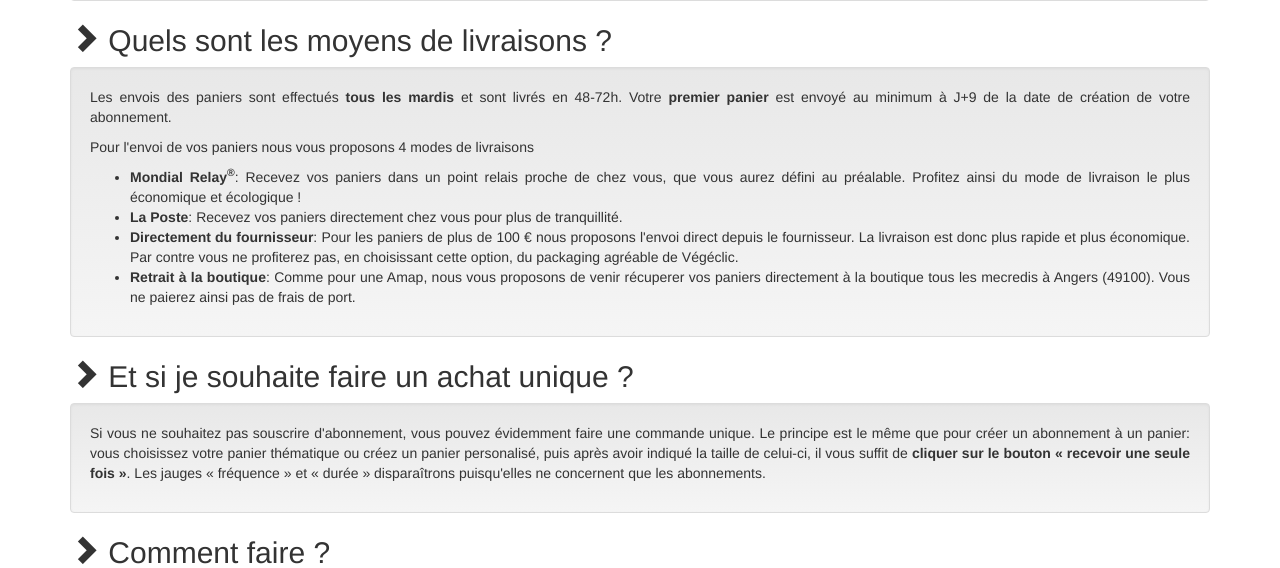
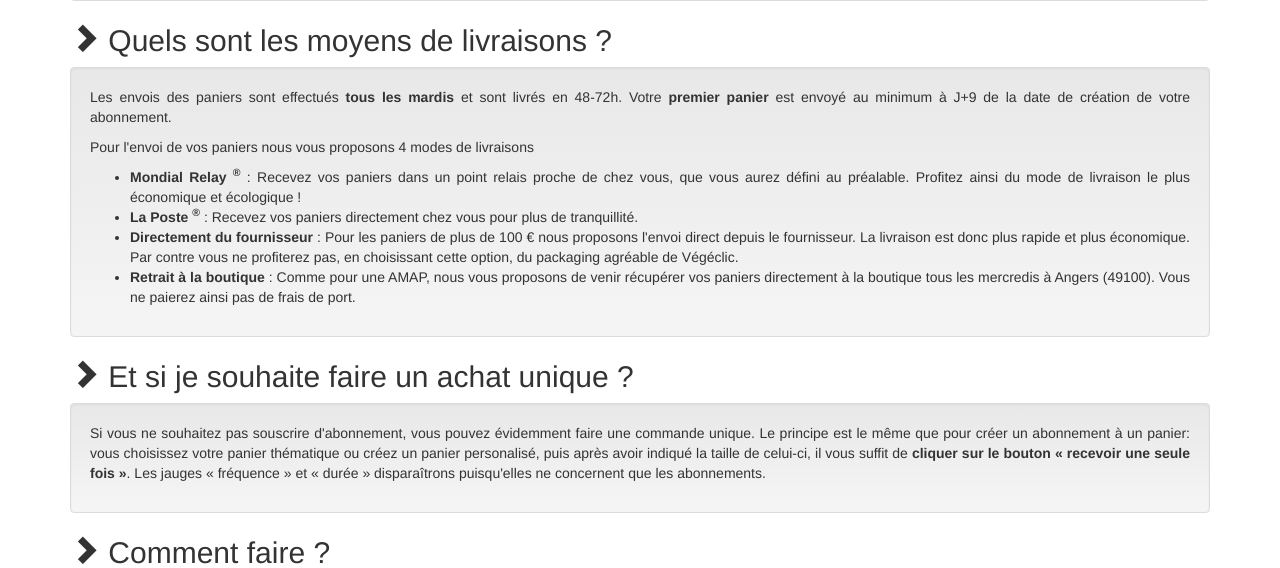
Before and after one commit to vegeclic/django-regularcom, a Django app: template templates/how.html in a window 1280 px wide. Shown: the part 1533-2101 px from the top of the page. Run offline with Django 3.2, Linux system fonts and the light colour scheme; the template is opened without the code that fills it, so the values that code supplies are empty; some libraries are stand-ins or nearby versions.

Commit message:
* templates/how.html: minor

```diff
--- a/templates/how.html
+++ b/templates/how.html
@@ -62,10 +62,10 @@
     <p>Les envois des paniers sont effectués <strong>tous les mardis</strong> et sont livrés en 48-72h. Votre <strong>premier panier</strong> est envoyé au minimum à J+9 de la date de création de votre abonnement.<p>
     <p>Pour l'envoi de vos paniers nous vous proposons 4 modes de livraisons
       <ul>
-	<li><strong>Mondial Relay<sup>®</sup></strong>: Recevez vos paniers dans un point relais proche de chez vous, que vous aurez défini au préalable. Profitez ainsi du mode de livraison le plus économique et écologique !</li>
-	<li><strong>La Poste</strong>: Recevez vos paniers directement chez vous pour plus de tranquillité.</li>
-	<li><strong>Directement du fournisseur</strong>: Pour les paniers de plus de 100 € nous proposons l'envoi direct depuis le fournisseur. La livraison est donc plus rapide et plus économique. Par contre vous ne profiterez pas, en choisissant cette option, du packaging agréable de Végéclic.</li>
-	<li><strong>Retrait à la boutique</strong>: Comme pour une Amap, nous vous proposons de venir récuperer vos paniers directement à la boutique tous les mecredis à Angers (49100). Vous ne paierez ainsi pas de frais de port.</li>
+	<li><strong>Mondial Relay <sup>®</sup></strong> : Recevez vos paniers dans un point relais proche de chez vous, que vous aurez défini au préalable. Profitez ainsi du mode de livraison le plus économique et écologique !</li>
+	<li><strong>La Poste <sup>®</sup></strong> : Recevez vos paniers directement chez vous pour plus de tranquillité.</li>
+	<li><strong>Directement du fournisseur</strong> : Pour les paniers de plus de 100 € nous proposons l'envoi direct depuis le fournisseur. La livraison est donc plus rapide et plus économique. Par contre vous ne profiterez pas, en choisissant cette option, du packaging agréable de Végéclic.</li>
+	<li><strong>Retrait à la boutique</strong> : Comme pour une AMAP, nous vous proposons de venir récupérer vos paniers directement à la boutique tous les mercredis à Angers (49100). Vous ne paierez ainsi pas de frais de port.</li>
       </ul>
     </p>
   </div>
```
